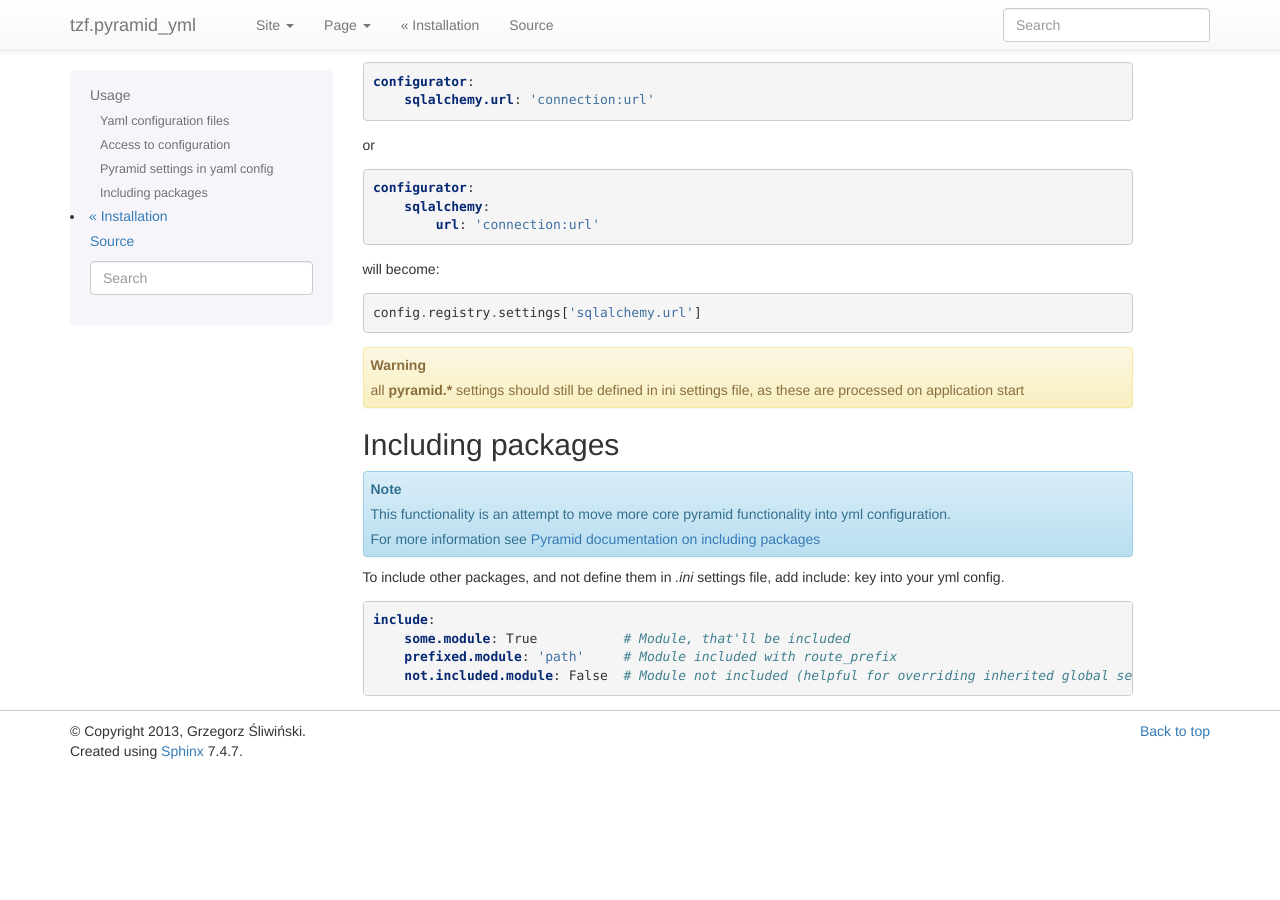
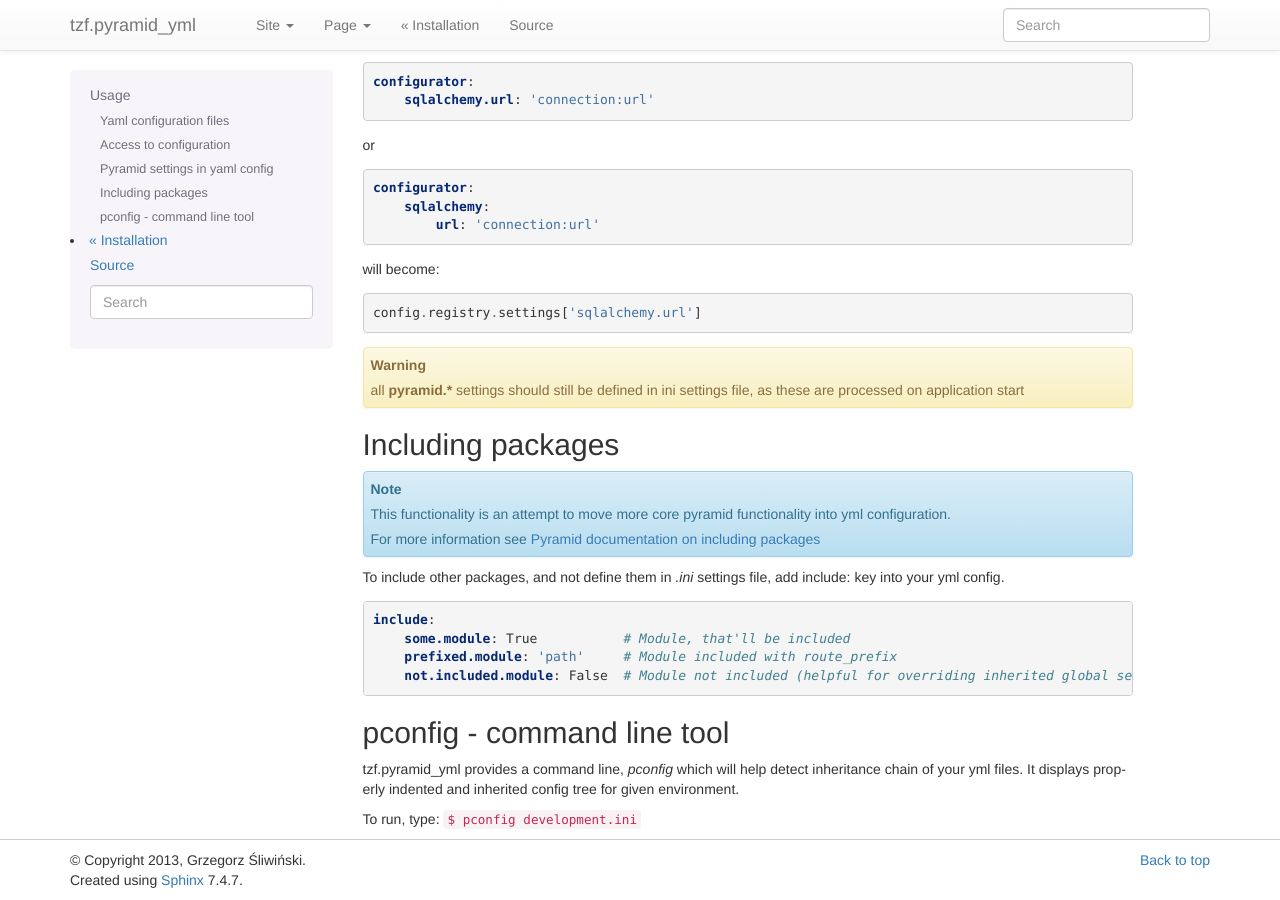
Before and after one commit to fizyk/pyramid_yml, a Sphinx documentation site: the page built from docs/source/usage.rst, in a window 1280 px wide and 900 px high, scrolled down 1279 px. Built offline with Sphinx 7.4.7, drawn with Linux system fonts in a browser that asks for light colours; before the commit the page ends 2050 px from its top, so only the background shows below that.

Commit message:
documented pconfig usage

```diff
--- a/CHANGES.rst
+++ b/CHANGES.rst
@@ -1,6 +1,10 @@
 =======
 CHANGES
 =======
+
+current
+-------
+- *pconfig* command line tool for displaying merged yaml config
 
 0.1.0
 -------
--- a/docs/source/usage.rst
+++ b/docs/source/usage.rst
@@ -111,3 +111,11 @@ To include other packages, and not define them in *.ini* settings file, add incl
         some.module: True           # Module, that'll be included
         prefixed.module: 'path'     # Module included with route_prefix
         not.included.module: False  # Module not included (helpful for overriding inherited global setting)
+
+pconfig - command line tool
+---------------------------
+
+tzf.pyramid_yml provides a command line, `pconfig` which will help detect inheritance chain of your yml files. It displays properly indented and inherited config tree for given environment.
+
+To run, type:
+``$ pconfig development.ini``
```
Also changed, not shown: 1 other file.
